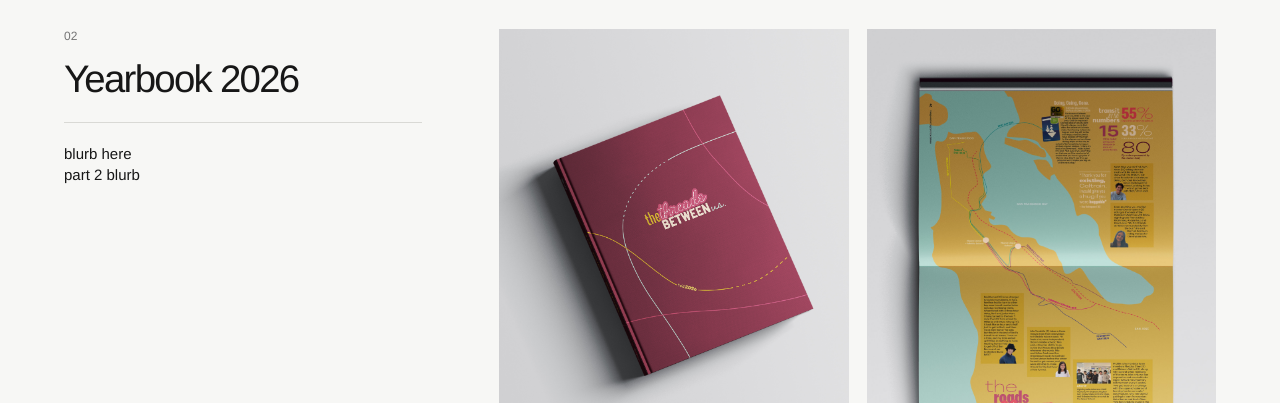
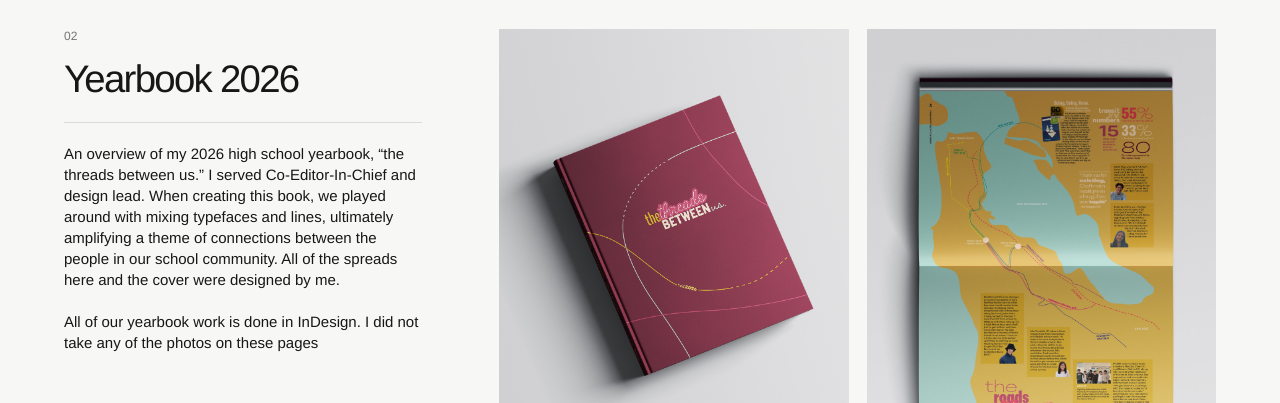
Before and after one commit to pie55dog/portfolio, a React (Vite) app: page / in a window 1280 px wide. Shown: the part 2040-2443 px from the top of the page. Built offline with nearby package versions, Linux system fonts and the light colour scheme.

Commit message:
added threads

```diff
--- a/src/App.jsx
+++ b/src/App.jsx
@@ -118,7 +118,7 @@ function App() {
 			</header>
 
 			<Section id="magazine" number="01" title="Senior Magazine" blurb={'Each year, the seniors in the yearbook class create a magazine honoring the graduating class. I designed, oversaw, and produced the 2026 edition, “Roll Credits.” '}><MagazineSlideshow /></Section>
-			<Section id="yearbook-2026" number="02" title="Yearbook 2026" blurb={'blurb here\npart 2 blurb'}>
+			<Section id="yearbook-2026" number="02" title="Yearbook 2026" blurb={'An overview of my 2026 high school yearbook, “the threads between us.” I served Co-Editor-In-Chief and design lead. When creating this book, we played around with mixing typefaces and lines, ultimately amplifying a theme of connections between the people in our school community. All of the spreads here and the cover were designed by me.\n\nAll of our yearbook work is done in InDesign. I did not take any of the photos on these pages'}>
 				<ThreadsGallery />
 			</Section>
 			<Section id="yearbook" number="03" title="Yearbook 2025" blurb={'A project overview and style guide from my 11th grade yearbook.\n\nIn junior year, I was one of three Editors-in-Chief and design lead. I collaborated and received feedback on all of the pages you see displayed, but the design and writing were created and finalized by me. The theme (which includes the colors, fonts, vibe, etc) was a team effort, but I was its primary creator and I designed most elements on the style guide, including the folio, motifs, colors, and typography style. I also created the cover.\n\nAll of our yearbook work is done in InDesign. I did not take any of the photos on these pages.'}>
```
